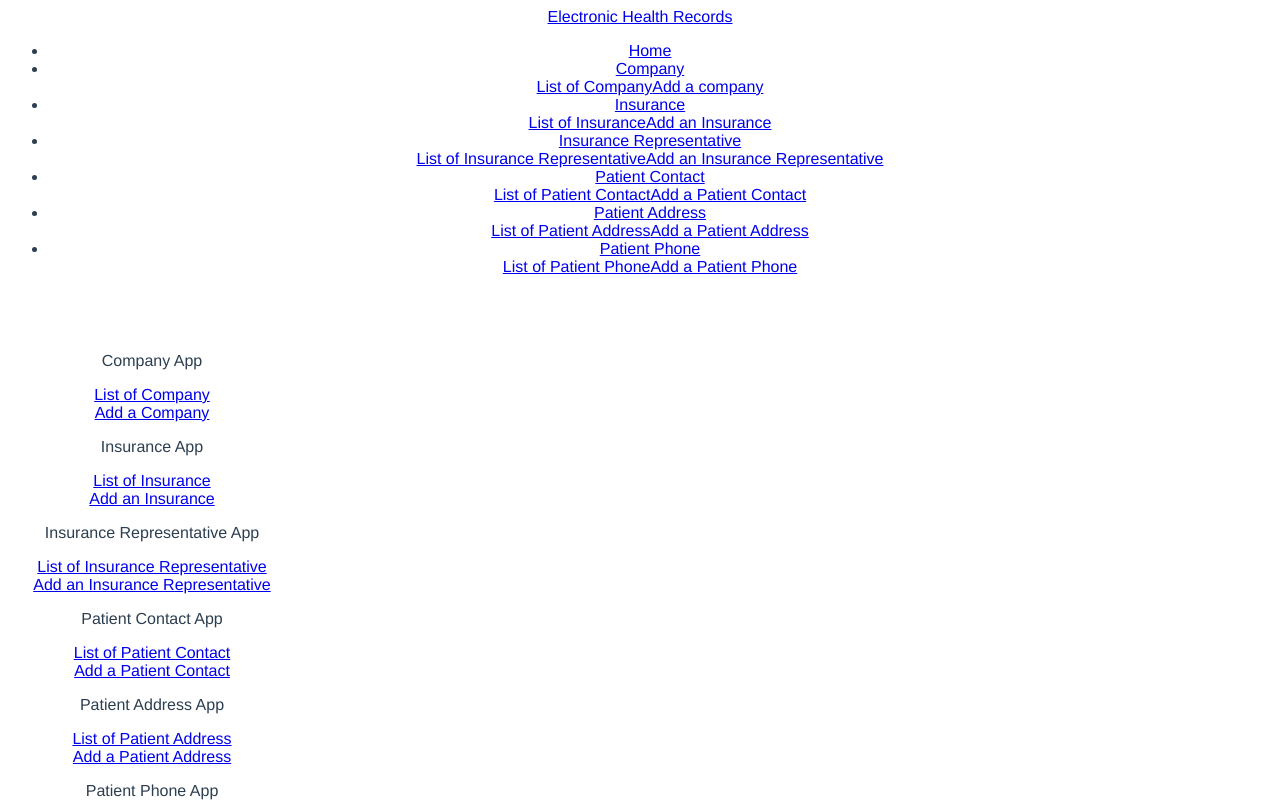
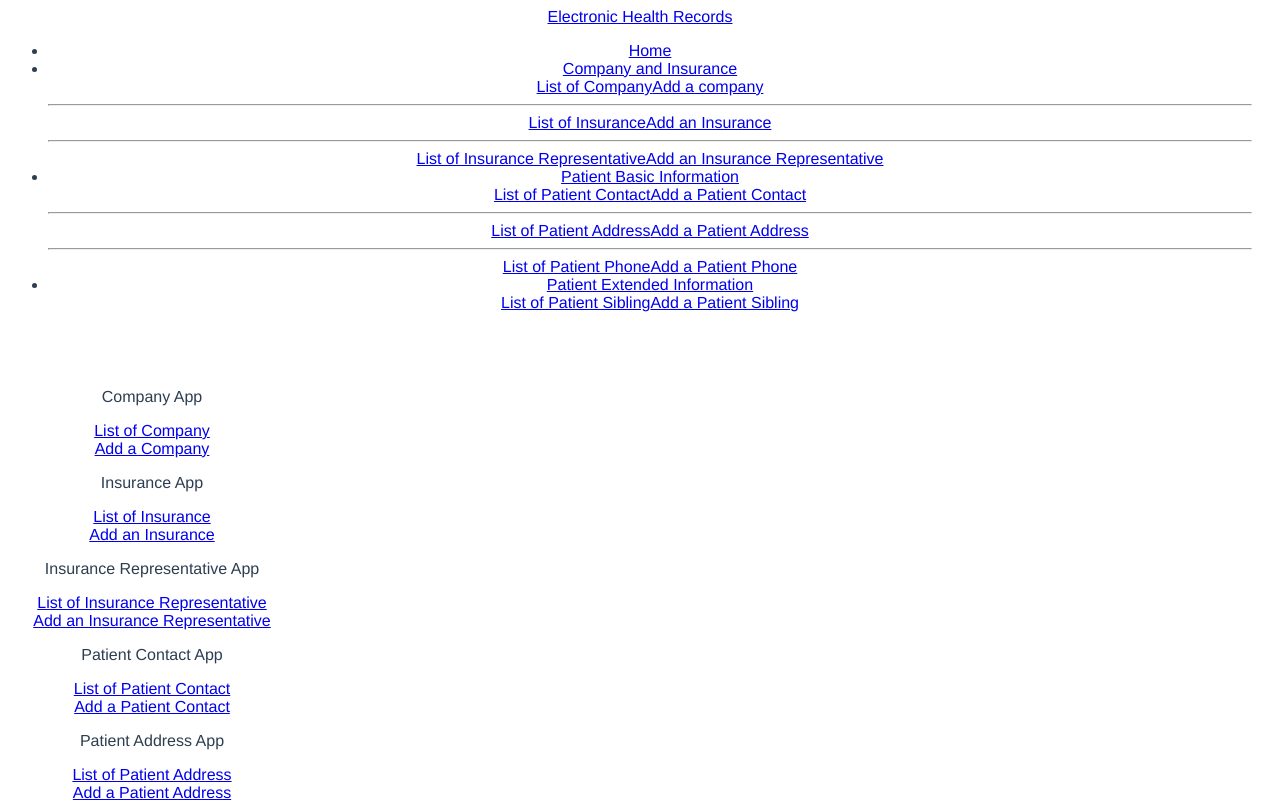
Before and after one commit to Xednom/electronic-health-record, a Vue app in the folder vue/: page / in a window 1280 px wide. Shown: the top 802 px of the page. Built offline with nearby package versions, Linux system fonts and the light colour scheme.

Commit message:
revised the navbar menu

```diff
--- a/vue/src/ehr_components/Navbar.vue
+++ b/vue/src/ehr_components/Navbar.vue
@@ -12,7 +12,7 @@
         </li>
         <li class="nav-item dropdown">
           <a class="nav-link dropdown-toggle" href="#" id="navbarDropdown" role="button" data-toggle="dropdown" aria-haspopup="true" aria-expanded="false">
-            Company
+            Company and Insurance
           </a>
           <div class="dropdown-menu" aria-labelledby="navbarDropdown">
             <router-link class="dropdown-item" :to="{ name: 'company.list' }"
@@ -21,26 +21,14 @@
             <router-link class="dropdown-item" :to="{ name: 'company.add' }"
               >Add a company</router-link
             >
-          </div>
-        </li>
-        <li class="nav-item dropdown">
-          <a class="nav-link dropdown-toggle" href="#" id="navbarDropdown" role="button" data-toggle="dropdown" aria-haspopup="true" aria-expanded="false">
-            Insurance
-          </a>
-          <div class="dropdown-menu" aria-labelledby="navbarDropdown">
+            <hr>
             <router-link class="dropdown-item" :to="{ name: 'insurance.list' }"
               >List of Insurance</router-link
             >
             <router-link class="dropdown-item" :to="{ name: 'insurance.add' }"
               >Add an Insurance</router-link
             >
-          </div>
-        </li>
-        <li class="nav-item dropdown">
-          <a class="nav-link dropdown-toggle" href="#" id="navbarDropdown" role="button" data-toggle="dropdown" aria-haspopup="true" aria-expanded="false">
-            Insurance Representative
-          </a>
-          <div class="dropdown-menu" aria-labelledby="navbarDropdown">
+            <hr>
             <router-link class="dropdown-item" :to="{ name: 'insurance_rep.list' }"
               >List of Insurance Representative</router-link
             >
@@ -51,7 +39,7 @@
         </li>
         <li class="nav-item dropdown">
           <a class="nav-link dropdown-toggle" href="#" id="navbarDropdown" role="button" data-toggle="dropdown" aria-haspopup="true" aria-expanded="false">
-            Patient Contact
+            Patient Basic Information
           </a>
           <div class="dropdown-menu" aria-labelledby="navbarDropdown">
             <router-link class="dropdown-item" :to="{ name: 'patient_contact.list' }"
@@ -60,31 +48,32 @@
             <router-link class="dropdown-item" :to="{ name: 'patient_contact.add' }"
               >Add a Patient Contact</router-link
             >
-          </div>
-        </li>
-        <li class="nav-item dropdown">
-          <a class="nav-link dropdown-toggle" href="#" id="navbarDropdown" role="button" data-toggle="dropdown" aria-haspopup="true" aria-expanded="false">
-            Patient Address
-          </a>
-          <div class="dropdown-menu" aria-labelledby="navbarDropdown">
+            <hr>
             <router-link class="dropdown-item" :to="{ name: 'patient_address.list' }"
               >List of Patient Address</router-link
             >
             <router-link class="dropdown-item" :to="{ name: 'patient_address.add' }"
               >Add a Patient Address</router-link
             >
-          </div>
-        </li>
-        <li class="nav-item dropdown">
-          <a class="nav-link dropdown-toggle" href="#" id="navbarDropdown" role="button" data-toggle="dropdown" aria-haspopup="true" aria-expanded="false">
-            Patient Phone
-          </a>
-          <div class="dropdown-menu" aria-labelledby="navbarDropdown">
+            <hr>
             <router-link class="dropdown-item" :to="{ name: 'patient_phone.list' }"
               >List of Patient Phone</router-link
             >
             <router-link class="dropdown-item" :to="{ name: 'patient_phone.add' }"
               >Add a Patient Phone</router-link
+            >
+          </div>
+        </li>
+        <li class="nav-item dropdown">
+          <a class="nav-link dropdown-toggle" href="#" id="navbarDropdown" role="button" data-toggle="dropdown" aria-haspopup="true" aria-expanded="false">
+            Patient Extended Information
+          </a>
+          <div class="dropdown-menu" aria-labelledby="navbarDropdown">
+            <router-link class="dropdown-item" :to="{ name: 'patient_sibling.list' }"
+              >List of Patient Sibling</router-link
+            >
+            <router-link class="dropdown-item" :to="{ name: 'patient_sibling.add' }"
+              >Add a Patient Sibling</router-link
             >
           </div>
         </li>
```
